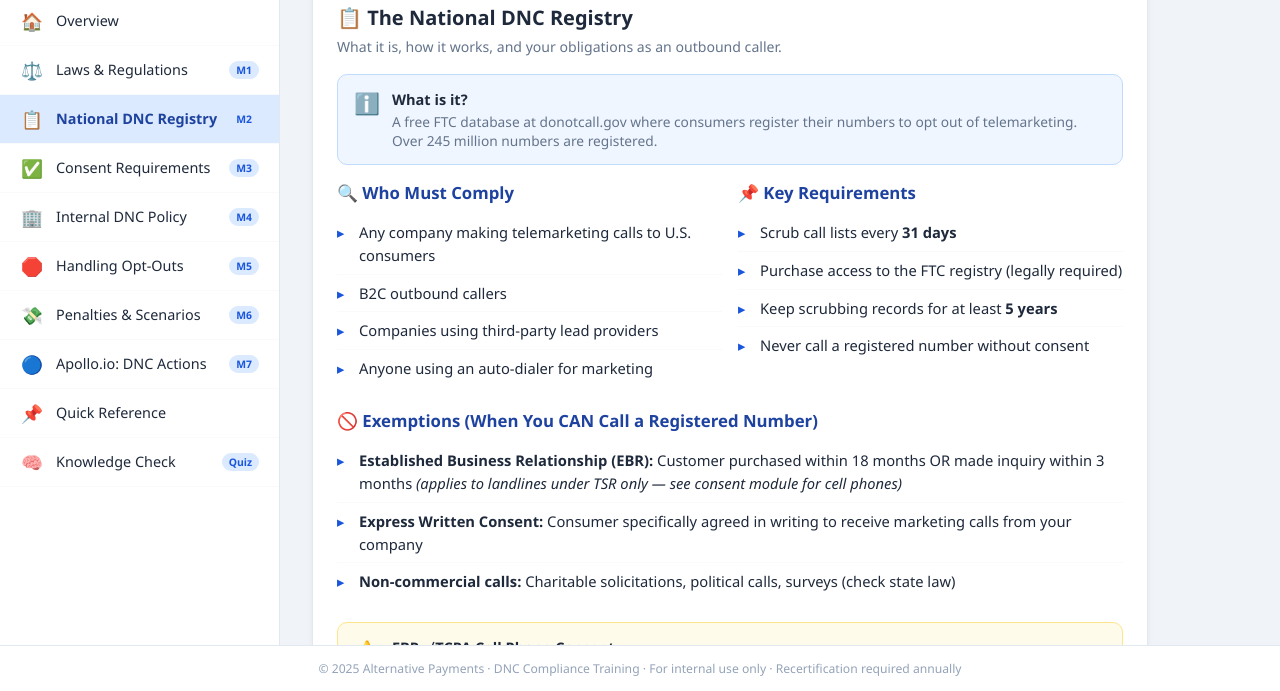
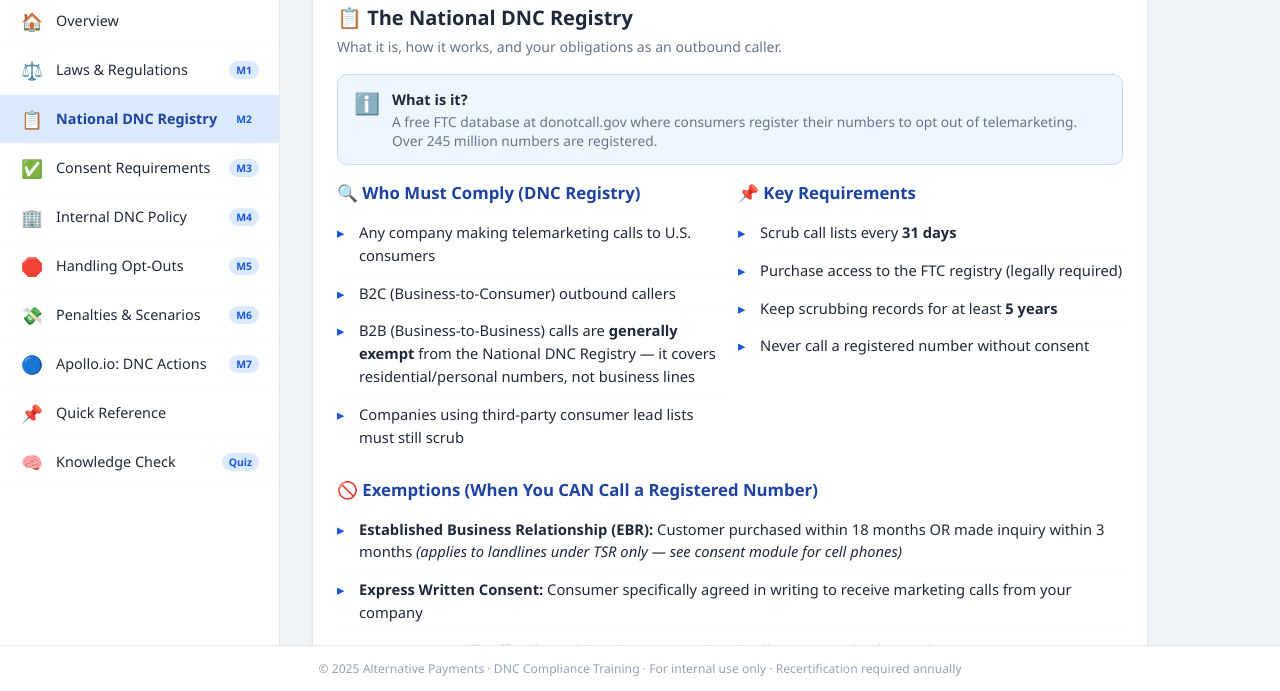
Before and after one commit to ml03uc/dnc, a plain HTML site: page index.html in a window 1280 px wide. Both pictures are taken after a click on the element 729 px from the left and 574 px from the top of the page. Shown: the part 109-800 px from the top of the page. Drawn offline with Linux system fonts and the light colour scheme.

Commit message:
Update compliance section with DNC Registry details

```diff
--- a/index.html
+++ b/index.html
@@ -578,12 +578,12 @@
 
         <div class="two-col">
           <div class="info-block">
-            <h3>🔍 Who Must Comply</h3>
+            <h3>🔍 Who Must Comply (DNC Registry)</h3>
             <ul>
               <li>Any company making telemarketing calls to U.S. consumers</li>
-              <li>B2C outbound callers</li>
-              <li>Companies using third-party lead providers</li>
-              <li>Anyone using an auto-dialer for marketing</li>
+              <li>B2C (Business-to-Consumer) outbound callers</li>
+              <li>B2B (Business-to-Business) calls are <strong>generally exempt</strong> from the National DNC Registry — it covers residential/personal numbers, not business lines</li>
+              <li>Companies using third-party consumer lead lists must still scrub</li>
             </ul>
           </div>
           <div class="info-block">
@@ -603,6 +603,7 @@
             <li><strong>Established Business Relationship (EBR):</strong> Customer purchased within 18 months OR made inquiry within 3 months <em>(applies to landlines under TSR only — see consent module for cell phones)</em></li>
             <li><strong>Express Written Consent:</strong> Consumer specifically agreed in writing to receive marketing calls from your company</li>
             <li><strong>Non-commercial calls:</strong> Charitable solicitations, political calls, surveys (check state law)</li>
+            <li><strong>B2B calls:</strong> Exempt from the National DNC Registry — but <strong>TCPA cell phone rules still apply</strong>. Auto-dialing a business contact's cell phone still requires prior express consent</li>
           </ul>
         </div>
 
@@ -660,6 +661,11 @@
             <li>An EBR (established business relationship) alone — for cell phones</li>
             <li>A purchased lead list without documented consent records</li>
           </ul>
+        </div>
+
+        <div class="alert warn">
+          <div class="ai">⚠️</div>
+          <div><strong>B2B Does NOT Mean TCPA-Free</strong><p>Alternative Payments sells to businesses, so you might assume TCPA doesn't apply. It does. B2B calls are exempt from the National DNC Registry — but if you are using an auto-dialer (like Apollo) to call a prospect's <strong>cell phone</strong>, prior express written consent is still required under TCPA, regardless of whether they are a business contact.</p></div>
         </div>
 
         <div class="alert danger">
```
